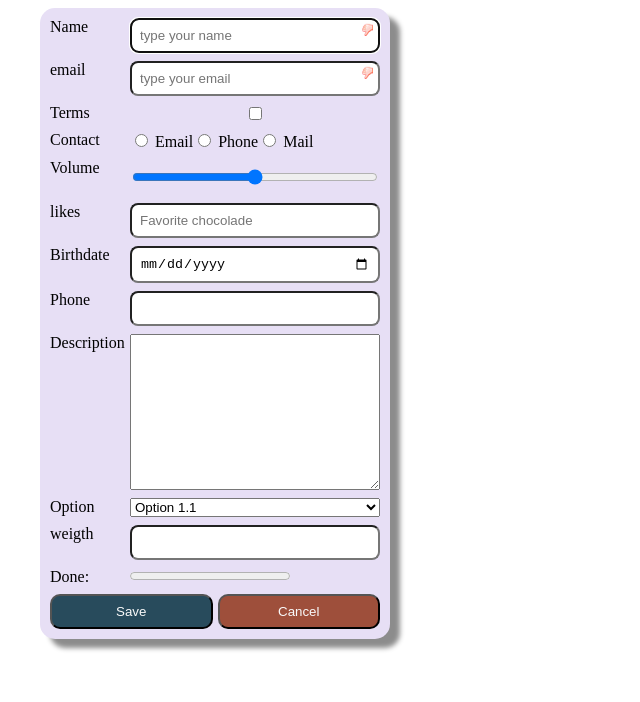
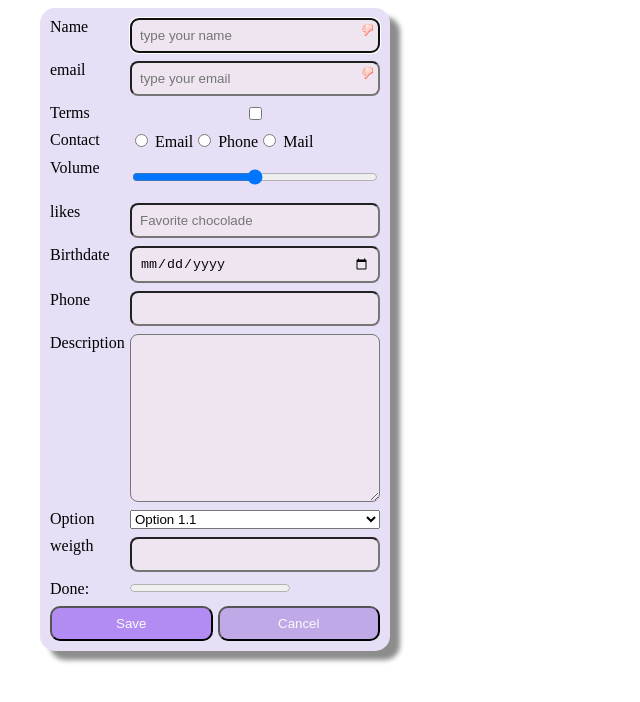
Before and after one commit to SanderElias/ngObservableForm, an Angular app: page / in a window 1280 px wide. Shown: the top 702 px of the page, without its empty margins (0-640 px from the left). Built offline with nearby package versions, Linux system fonts and the light colour scheme.

Commit message:
added reset handling to inputform

```diff
--- a/src/app/form-demo/form-demo.component.css
+++ b/src/app/form-demo/form-demo.component.css
@@ -27,10 +27,13 @@ form {
 
 }
 
-input {
+input, textarea, options {
   grid-column-start: 2;
   padding:8px;
   border-radius: 8px;
+  background-color: rgb(238, 229, 240);
+  color:#07040c;
+  font-weight: 500;
 }
 
 label {
@@ -54,9 +57,9 @@ div {
 button {
   padding:8px;
   border-radius: 10px;
-  background-color: rgb(40, 75, 92);
+  background-color: #b28cf3;
   color:#fafafa
 }
 button[type=reset] {
-  background-color: rgb(158, 79, 59);
+  background-color: #c0a9e7;
 }
--- a/src/app/observableForm/observable-from.directive.ts
+++ b/src/app/observableForm/observable-from.directive.ts
@@ -4,7 +4,8 @@ import {
   Directive,
   ViewChildren,
   Output,
-  EventEmitter
+  EventEmitter,
+  HostListener
 } from '@angular/core';
 import { combineLatest, Observable, merge } from 'rxjs';
 import { startWith, map } from 'rxjs/operators';
@@ -21,10 +22,14 @@ export class ObservableFromDirective implements AfterViewInit {
   @Output('observable') exposeForm = new EventEmitter<Observable<any>>();
   formData$: Observable<any>;
 
+  @HostListener('reset') onreset() {
+    console.log('resetting form');
+    this.ngAfterViewInit();
+  }
   constructor() {}
 
   ngAfterViewInit() {
-    console.log('inputs', this.inputsCc, this.inputsVc);
+    // console.log('inputs', this.inputsCc, this.inputsVc);
     // this.inputsCc
     const res = this.inputsCc.reduce((all, el) => {
       if (all[el.name]) {
```
